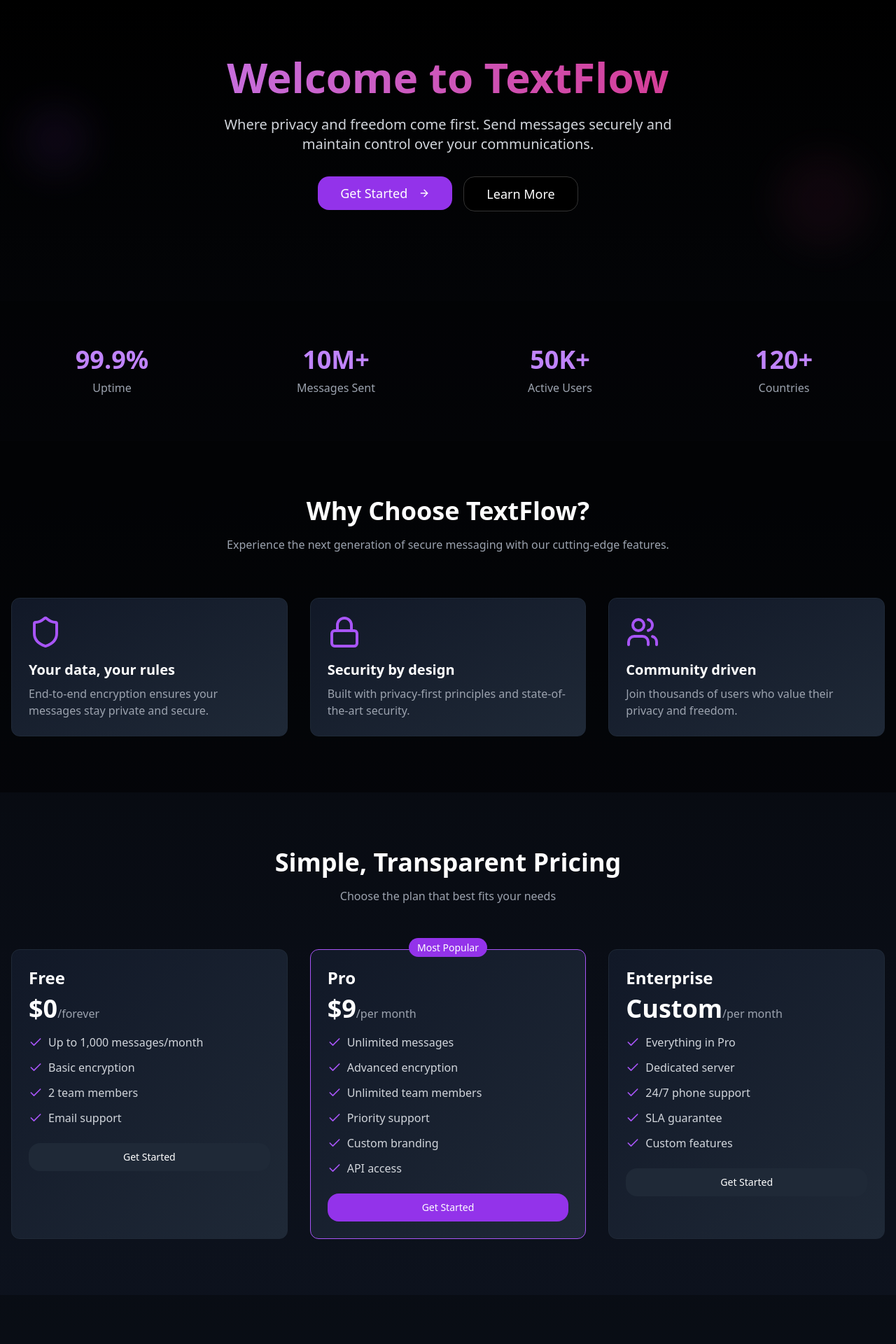
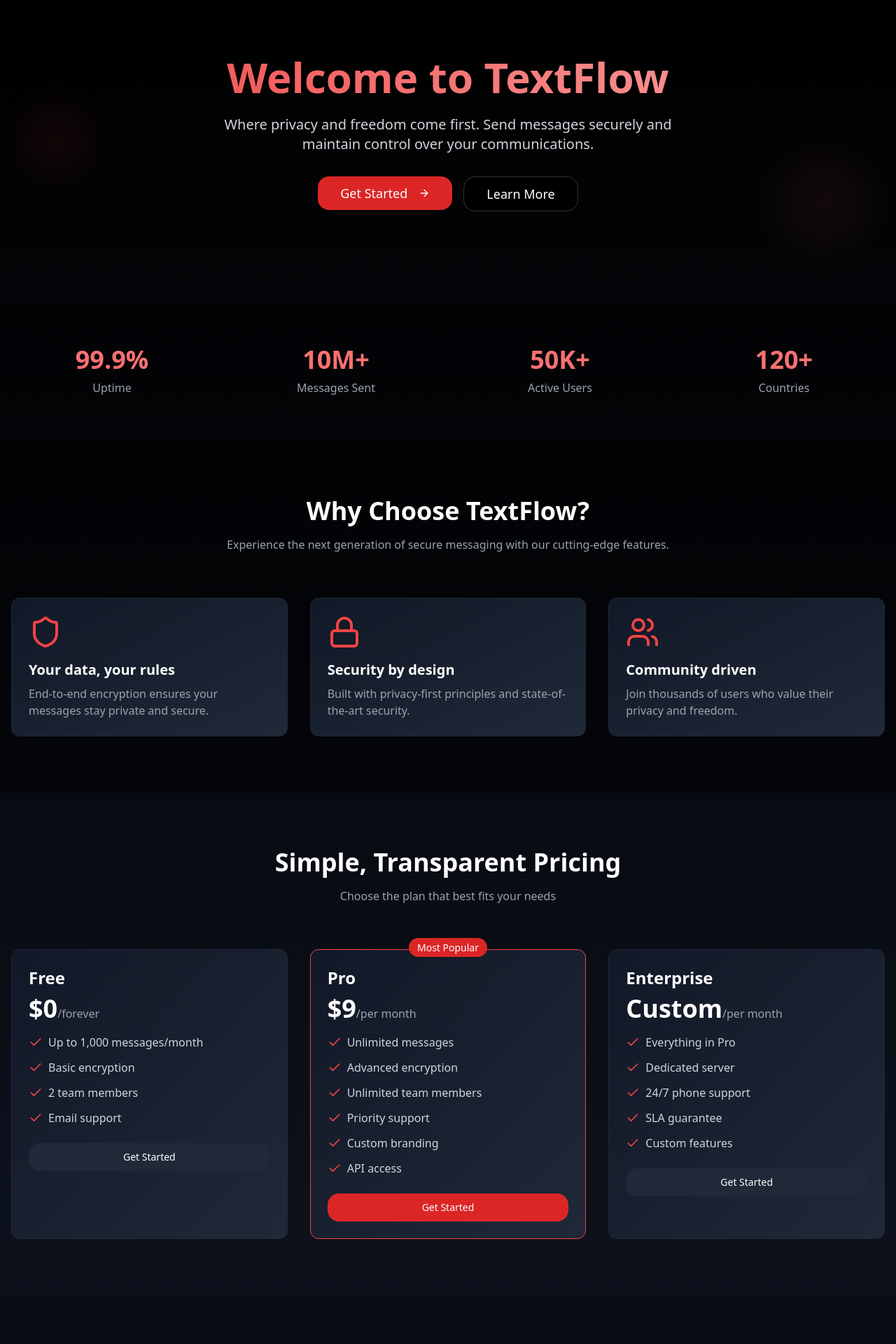
Before and after one commit to samuelantenor/textflow, a React (Vite) app: page / in a window 1280 px wide. Shown: the top 1920 px of the page at 70% size. Built offline with nearby package versions, Linux system fonts and the light colour scheme.

Commit message:
Update page.tsx

```diff
--- a/src/app/page.tsx
+++ b/src/app/page.tsx
@@ -73,7 +73,7 @@ export default function LandingPage() {
               animate={{ opacity: 1, scale: 1 }}
               transition={{ duration: 0.5 }}
             >
-              <h1 className="text-5xl md:text-6xl font-bold bg-clip-text text-transparent bg-gradient-to-r from-purple-400 to-pink-600 mb-6">
+              <h1 className="text-5xl md:text-6xl font-bold bg-clip-text text-transparent bg-gradient-to-r from-red-500 to-red-300 mb-6">
                 Welcome to TextFlow
               </h1>
             </motion.div>
@@ -82,7 +82,7 @@ export default function LandingPage() {
             </p>
             <div className="flex gap-4 justify-center">
               <Link to="/signup">
-                <Button className="bg-purple-600 hover:bg-purple-700 text-white px-8 py-6 rounded-lg text-lg group">
+                <Button className="bg-red-600 hover:bg-red-700 text-white px-8 py-6 rounded-lg text-lg group">
                   Get Started
                   <ArrowRight className="ml-2 group-hover:translate-x-1 transition-transform" />
                 </Button>
@@ -98,7 +98,7 @@ export default function LandingPage() {
 
         {/* Animated Floating Elements */}
         <motion.div
-          className="absolute top-40 left-10 w-20 h-20 bg-purple-500/10 rounded-full blur-xl"
+          className="absolute top-40 left-10 w-20 h-20 bg-red-500/10 rounded-full blur-xl"
           animate={{
             scale: [1, 1.2, 1],
             opacity: [0.5, 0.8, 0.5]
@@ -110,7 +110,7 @@ export default function LandingPage() {
           }}
         />
         <motion.div
-          className="absolute bottom-20 right-10 w-32 h-32 bg-pink-500/10 rounded-full blur-xl"
+          className="absolute bottom-20 right-10 w-32 h-32 bg-red-400/10 rounded-full blur-xl"
           animate={{
             scale: [1, 1.3, 1],
             opacity: [0.5, 0.7, 0.5]
@@ -142,7 +142,7 @@ export default function LandingPage() {
                 viewport={{ once: true }}
                 transition={{ delay: index * 0.1 }}
               >
-                <h3 className="text-4xl font-bold text-purple-400 mb-2">{stat.number}</h3>
+                <h3 className="text-4xl font-bold text-red-400 mb-2">{stat.number}</h3>
                 <p className="text-gray-400">{stat.label}</p>
               </motion.div>
             ))}
@@ -164,29 +164,29 @@ export default function LandingPage() {
           </div>
           <div className="grid md:grid-cols-3 gap-8">
             <motion.div
-              className="p-6 rounded-xl bg-gradient-to-br from-gray-900 to-gray-800 border border-gray-800 hover:border-purple-500/50 transition-colors"
+              className="p-6 rounded-xl bg-gradient-to-br from-gray-900 to-gray-800 border border-gray-800 hover:border-red-500/50 transition-colors"
               whileHover={{ y: -5 }}
               transition={{ duration: 0.2 }}
             >
-              <Shield className="w-12 h-12 text-purple-500 mb-4" />
+              <Shield className="w-12 h-12 text-red-500 mb-4" />
               <h3 className="text-xl font-semibold text-white mb-2">Your data, your rules</h3>
               <p className="text-gray-400">End-to-end encryption ensures your messages stay private and secure.</p>
             </motion.div>
             <motion.div
-              className="p-6 rounded-xl bg-gradient-to-br from-gray-900 to-gray-800 border border-gray-800 hover:border-purple-500/50 transition-colors"
+              className="p-6 rounded-xl bg-gradient-to-br from-gray-900 to-gray-800 border border-gray-800 hover:border-red-500/50 transition-colors"
               whileHover={{ y: -5 }}
               transition={{ duration: 0.2 }}
             >
-              <Lock className="w-12 h-12 text-purple-500 mb-4" />
+              <Lock className="w-12 h-12 text-red-500 mb-4" />
               <h3 className="text-xl font-semibold text-white mb-2">Security by design</h3>
               <p className="text-gray-400">Built with privacy-first principles and state-of-the-art security.</p>
             </motion.div>
             <motion.div
-              className="p-6 rounded-xl bg-gradient-to-br from-gray-900 to-gray-800 border border-gray-800 hover:border-purple-500/50 transition-colors"
+              className="p-6 rounded-xl bg-gradient-to-br from-gray-900 to-gray-800 border border-gray-800 hover:border-red-500/50 transition-colors"
               whileHover={{ y: -5 }}
               transition={{ duration: 0.2 }}
             >
-              <Users className="w-12 h-12 text-purple-500 mb-4" />
+              <Users className="w-12 h-12 text-red-500 mb-4" />
               <h3 className="text-xl font-semibold text-white mb-2">Community driven</h3>
               <p className="text-gray-400">Join thousands of users who value their privacy and freedom.</p>
             </motion.div>
@@ -211,7 +211,7 @@ export default function LandingPage() {
               <motion.div
                 key={index}
                 className={`p-6 rounded-xl bg-gradient-to-br from-gray-900 to-gray-800 border ${
-                  plan.popular ? 'border-purple-500' : 'border-gray-800'
+                  plan.popular ? 'border-red-500' : 'border-gray-800'
                 } relative`}
                 initial={{ opacity: 0, y: 20 }}
                 whileInView={{ opacity: 1, y: 0 }}
@@ -221,7 +221,7 @@ export default function LandingPage() {
               >
                 {plan.popular && (
                   <div className="absolute -top-4 left-1/2 -translate-x-1/2">
-                    <span className="bg-purple-600 text-white px-3 py-1 rounded-full text-sm">Most Popular</span>
+                    <span className="bg-red-600 text-white px-3 py-1 rounded-full text-sm">Most Popular</span>
                   </div>
                 )}
                 <h3 className="text-2xl font-bold text-white mb-2">{plan.name}</h3>
@@ -232,14 +232,14 @@ export default function LandingPage() {
                 <ul className="space-y-3 mb-6">
                   {plan.features.map((feature, i) => (
                     <li key={i} className="flex items-center text-gray-300">
-                      <Check className="w-5 h-5 text-purple-500 mr-2" />
+                      <Check className="w-5 h-5 text-red-500 mr-2" />
                       {feature}
                     </li>
                   ))}
                 </ul>
                 <Link to="/signup" className="block">
                   <Button className={`w-full ${
-                    plan.popular ? 'bg-purple-600 hover:bg-purple-700' : 'bg-gray-800 hover:bg-gray-700'
+                    plan.popular ? 'bg-red-600 hover:bg-red-700' : 'bg-gray-800 hover:bg-gray-700'
                   } text-white py-4 rounded-lg`}>
                     Get Started
                   </Button>
@@ -285,7 +285,7 @@ export default function LandingPage() {
             Start your journey to privacy-first communication.
           </p>
           <Link to="/signup">
-            <Button className="bg-purple-600 hover:bg-purple-700 text-white px-8 py-6 rounded-lg text-lg group">
+            <Button className="bg-red-600 hover:bg-red-700 text-white px-8 py-6 rounded-lg text-lg group">
               Start Messaging Securely
               <ArrowRight className="ml-2 group-hover:translate-x-1 transition-transform" />
             </Button>
```
